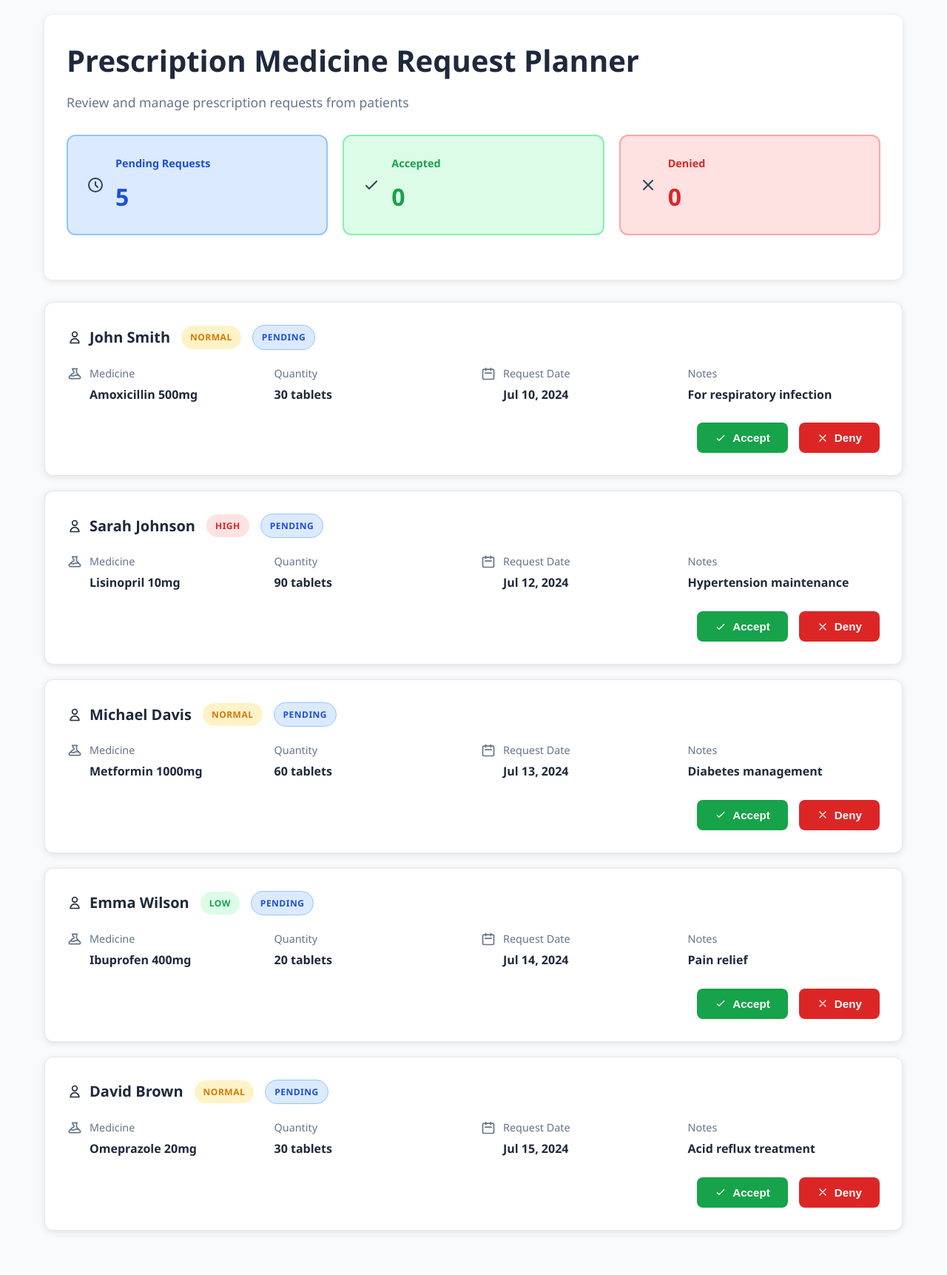
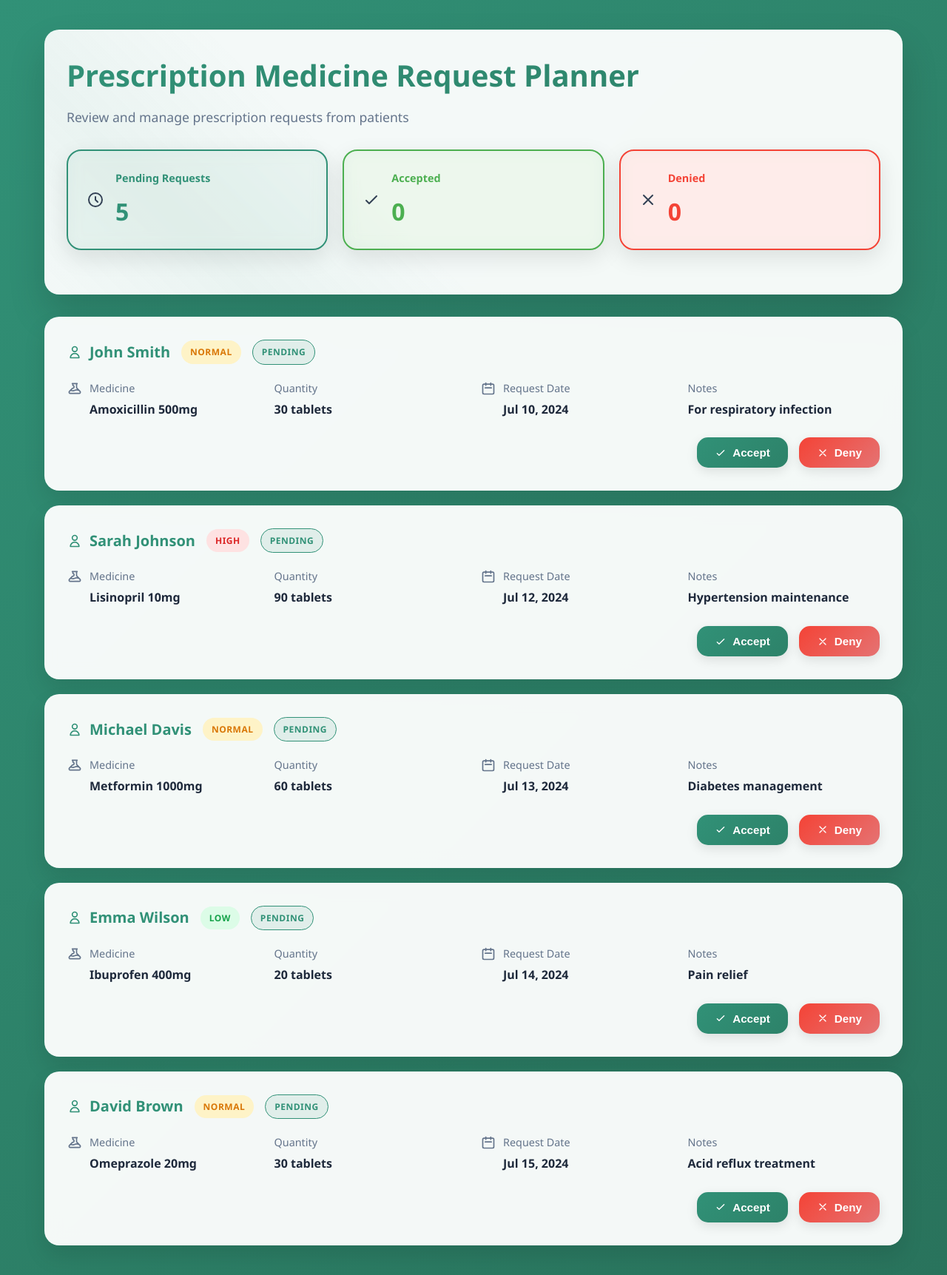
Before and after one commit to JASKAMRA/RESCUEBRIDGE, a Flask app: template templates/shopkeeper_list_requests.html in a window 1280 px wide. Shown: the whole page at 74% size. Before the commit the page ends 1665 px from the top, so only its background shows below. Run offline with Flask 3, Linux system fonts and the light colour scheme; the template is opened without the code that fills it, so the values that code supplies are empty.

Commit message:
colour all change

```diff
--- a/static/styles/shopkeeper_list_requests.css
+++ b/static/styles/shopkeeper_list_requests.css
@@ -6,9 +6,11 @@
 
 body {
     font-family: 'Segoe UI', Tahoma, Geneva, Verdana, sans-serif;
-            background-color: #f8fafc;
+    background: linear-gradient(135deg, #319177 0%, #2d8269 50%, #29735c 100%);
+    min-height: 100vh;
     color: #334155;
     line-height: 1.6;
+    padding: 20px;
 }
 
 .container {
@@ -18,24 +20,60 @@
 }
 
 .header {
-            background: white;
-            border-radius: 12px;
-            box-shadow: 0 2px 10px rgba(0, 0, 0, 0.1);
+    background: rgba(255, 255, 255, 0.95);
+    backdrop-filter: blur(10px);
+    border-radius: 20px;
+    box-shadow: 0 25px 50px rgba(0, 0, 0, 0.15);
     padding: 30px;
     margin-bottom: 30px;
+    position: relative;
+    overflow: hidden;
+}
+
+.header::before {
+    content: "";
+    position: absolute;
+    top: 0;
+    left: 0;
+    right: 0;
+    bottom: 0;
+    background: linear-gradient(
+        45deg,
+        transparent 30%,
+        rgba(49, 145, 119, 0.05) 50%,
+        transparent 70%
+    );
+    animation: shimmer 3s infinite;
+    pointer-events: none;
+}
+
+@keyframes shimmer {
+    0% {
+        transform: translateX(-100%);
+    }
+    100% {
+        transform: translateX(100%);
+    }
 }
 
 .header h1 {
     font-size: 2.5rem;
-            color: #1e293b;
+    background: linear-gradient(135deg, #319177, #2d8269);
+    -webkit-background-clip: text;
+    -webkit-text-fill-color: transparent;
+    background-clip: text;
     margin-bottom: 10px;
     font-weight: 700;
+    position: relative;
+    z-index: 1;
 }
 
 .header p {
     color: #64748b;
     font-size: 1.1rem;
     margin-bottom: 30px;
+    position: relative;
+    z-index: 1;
 }
 
 .stats {
@@ -46,31 +84,34 @@
 }
 
 .stat-card {
+    background: rgba(255, 255, 255, 0.95);
+    backdrop-filter: blur(10px);
     padding: 25px;
-            border-radius: 12px;
+    border-radius: 20px;
     border: 2px solid;
     display: flex;
     align-items: center;
-            transition: transform 0.2s ease;
+    transition: transform 0.3s ease;
+    box-shadow: 0 10px 30px rgba(0, 0, 0, 0.1);
 }
 
 .stat-card:hover {
-            transform: translateY(-2px);
+    transform: translateY(-5px);
 }
 
 .stat-card.pending {
-            background-color: #dbeafe;
-            border-color: #93c5fd;
+    background: rgba(49, 145, 119, 0.1);
+    border-color: #319177;
 }
 
 .stat-card.accepted {
-            background-color: #dcfce7;
-            border-color: #86efac;
+    background: rgba(76, 175, 80, 0.1);
+    border-color: #4caf50;
 }
 
 .stat-card.denied {
-            background-color: #fee2e2;
-            border-color: #fca5a5;
+    background: rgba(244, 67, 54, 0.1);
+    border-color: #f44336;
 }
 
 .stat-icon {
@@ -92,17 +133,17 @@
 
 .pending .stat-content h3,
 .pending .stat-content .number {
-            color: #1d4ed8;
+    color: #319177;
 }
 
 .accepted .stat-content h3,
 .accepted .stat-content .number {
-            color: #16a34a;
+    color: #4caf50;
 }
 
 .denied .stat-content h3,
 .denied .stat-content .number {
-            color: #dc2626;
+    color: #f44336;
 }
 
 .requests-container {
@@ -111,17 +152,18 @@
 }
 
 .request-card {
-            background: white;
-            border-radius: 12px;
-            box-shadow: 0 2px 10px rgba(0, 0, 0, 0.1);
+    background: rgba(255, 255, 255, 0.95);
+    backdrop-filter: blur(10px);
+    border-radius: 20px;
+    box-shadow: 0 15px 30px rgba(0, 0, 0, 0.1);
     padding: 30px;
-            border: 1px solid #e2e8f0;
-            transition: transform 0.2s ease, box-shadow 0.2s ease;
+    border: 1px solid rgba(255, 255, 255, 0.2);
+    transition: transform 0.3s ease, box-shadow 0.3s ease;
 }
 
 .request-card:hover {
-            transform: translateY(-2px);
-            box-shadow: 0 4px 20px rgba(0, 0, 0, 0.15);
+    transform: translateY(-5px);
+    box-shadow: 0 25px 50px rgba(0, 0, 0, 0.15);
 }
 
 .request-header {
@@ -135,7 +177,7 @@
 .patient-name {
     font-size: 1.25rem;
     font-weight: 700;
-            color: #1e293b;
+    color: #319177;
     display: flex;
     align-items: center;
     gap: 10px;
@@ -166,9 +208,9 @@
 }
 
 .status-pending {
-            background-color: #dbeafe;
-            color: #1d4ed8;
-            border: 1px solid #93c5fd;
+    background: rgba(49, 145, 119, 0.1);
+    color: #319177;
+    border: 1px solid #319177;
 }
 
 .status-accepted {
@@ -227,53 +269,57 @@
 .btn {
     padding: 12px 24px;
     border: none;
-            border-radius: 8px;
+    border-radius: 15px;
     font-size: 0.95rem;
     font-weight: 600;
     cursor: pointer;
-            transition: all 0.2s ease;
+    transition: all 0.3s ease;
     display: flex;
     align-items: center;
     gap: 8px;
     text-decoration: none;
+    box-shadow: 0 5px 15px rgba(0, 0, 0, 0.1);
 }
 
 .btn:hover {
-            transform: translateY(-1px);
-            box-shadow: 0 4px 12px rgba(0, 0, 0, 0.15);
+    transform: translateY(-2px);
+    box-shadow: 0 8px 20px rgba(0, 0, 0, 0.2);
 }
 
 .btn-accept {
-            background-color: #16a34a;
+    background: linear-gradient(135deg, #319177, #2d8269);
     color: white;
 }
 
 .btn-accept:hover {
-            background-color: #15803d;
+    background: linear-gradient(135deg, #2d8269, #29735c);
 }
 
 .btn-deny {
-            background-color: #dc2626;
+    background: linear-gradient(135deg, #f44336, #e57373);
     color: white;
 }
 
 .btn-deny:hover {
-            background-color: #b91c1c;
+    background: linear-gradient(135deg, #e57373, #ef5350);
 }
 
 .btn-revert {
-            background-color: #e2e8f0;
+    background: rgba(255, 255, 255, 0.8);
     color: #475569;
+    border: 2px solid #e2e8f0;
 }
 
 .btn-revert:hover {
-            background-color: #cbd5e1;
+    background: rgba(255, 255, 255, 1);
+    border-color: #cbd5e1;
 }
 
 .empty-state {
-            background: white;
-            border-radius: 12px;
-            box-shadow: 0 2px 10px rgba(0, 0, 0, 0.1);
+    background: rgba(255, 255, 255, 0.95);
+    backdrop-filter: blur(10px);
+    border-radius: 20px;
+    box-shadow: 0 15px 30px rgba(0, 0, 0, 0.1);
     padding: 60px;
     text-align: center;
 }
@@ -292,6 +338,10 @@
 
 /* Responsive Design */
 @media (max-width: 768px) {
+    body {
+        padding: 10px;
+    }
+
     .container {
         padding: 15px;
     }
```
Also changed, not shown: static/styles/shopkeeper_list_medication.css (+13 -13 lines), static/styles/signup_ngo.css (+14 -14 lines), static/styles/signup_shopkeeper.css (+17 -15 lines), static/styles/signup_user.css (+17 -17 lines). Lines whose indentation alone changed are shown as unchanged.
